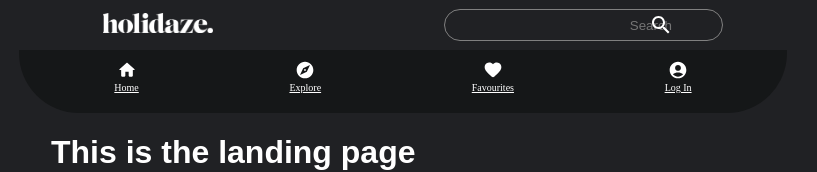
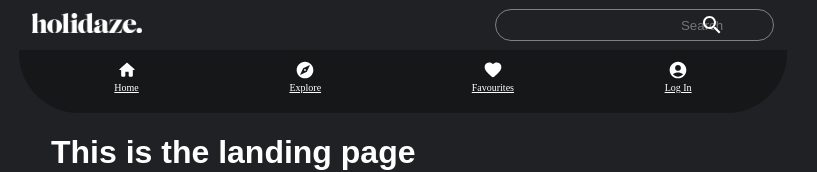
Before and after one commit to tonjetj/project-exam-2, a React (Create React App) app: page / in a window 1280 px wide. Shown: the top 172 px of the page, without its empty margins (237-1054 px from the left). Built offline with nearby package versions, Linux system fonts and the light colour scheme; no server answers.

Commit message:
adds styling

```diff
--- a/src/components/header/Header.jsx
+++ b/src/components/header/Header.jsx
@@ -22,7 +22,7 @@ const TopHeader = styled.div`
   padding: 0px;
   margin: 0 20px;
   @media screen and (min-width: 768px) {
-    width: 50%;
+    width: 58%;
     justify-content: space-between;
     margin: 0 auto;
   }
@@ -30,7 +30,6 @@ const TopHeader = styled.div`
 
 const LogoWrapper = styled.div`
   align-items: center;
-  margin-left: 20px;
 `;
 
 const LogoImg = styled.img`
```
Also changed, not shown: src/index.css (line endings or trailing spaces).
